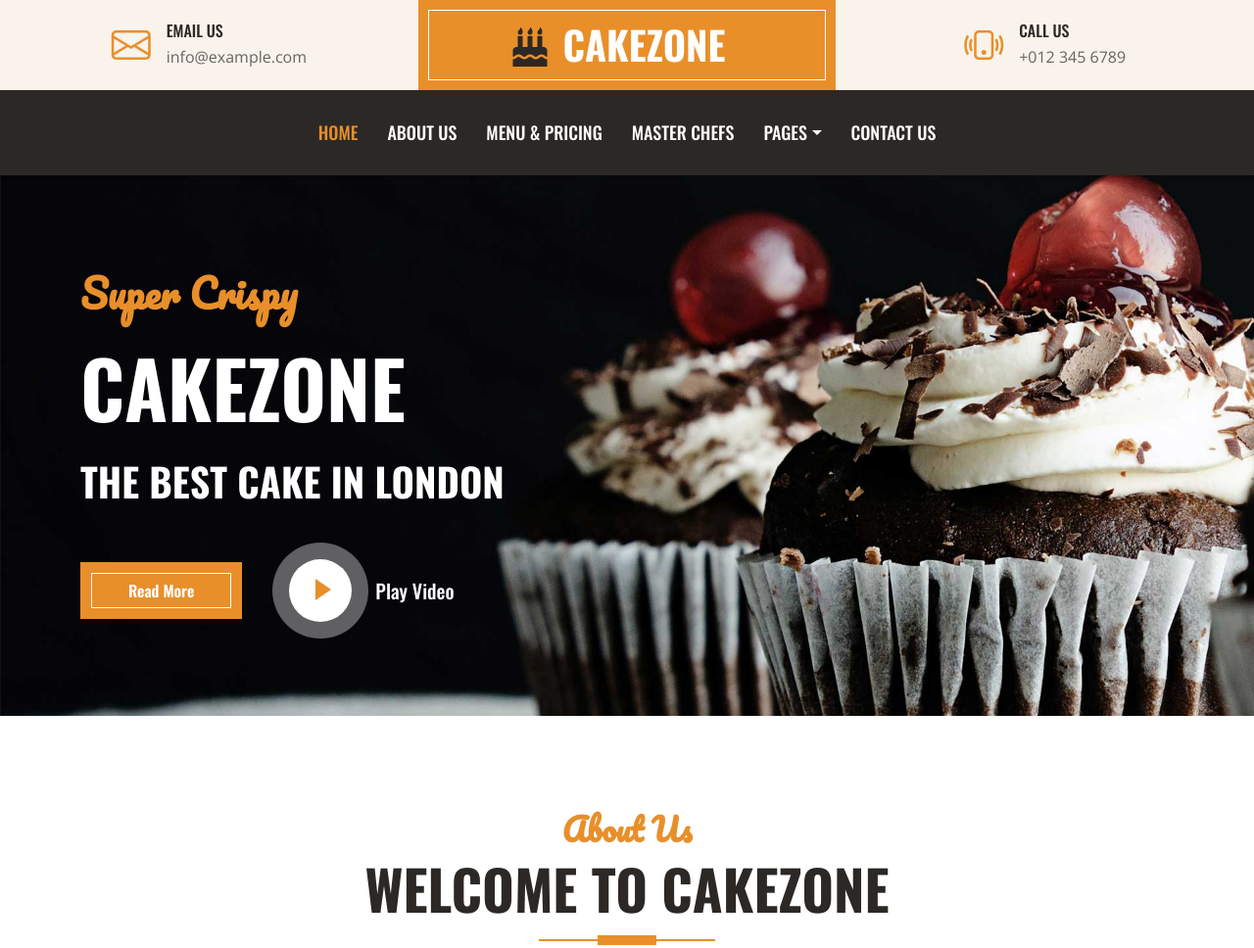
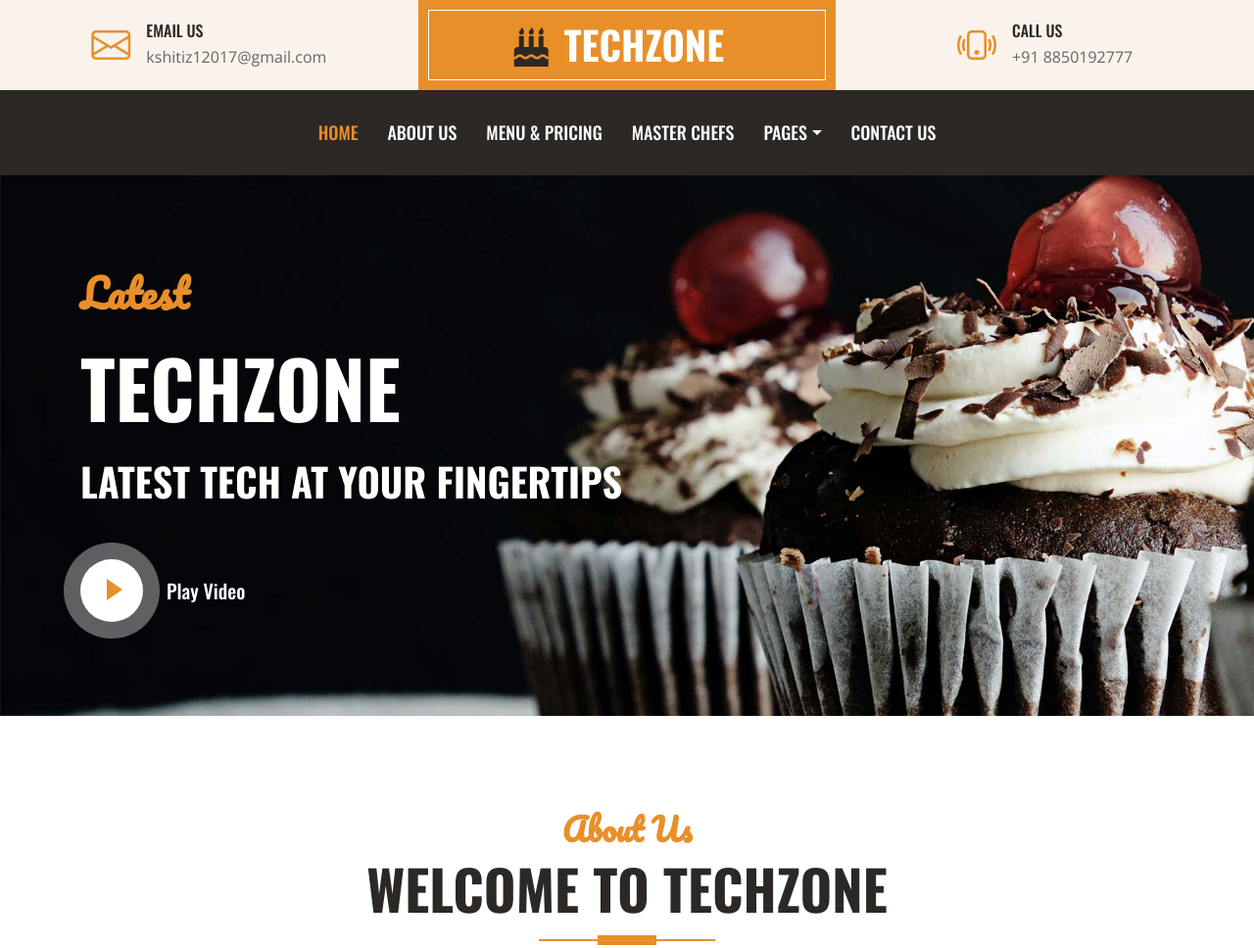
Before and after one commit to Kshn12017/Kshn12017.github.io, a plain HTML site: page index.html in a window 1280 px wide. Shown: the top 968 px of the page at 98% size. Drawn offline with nearby package versions, Linux system fonts and the light colour scheme.

Commit message:
Update index.html

```diff
--- a/index.html
+++ b/index.html
@@ -3,7 +3,7 @@
 
 <head>
     <meta charset="utf-8">
-    <title>CakeZone - Cake Shop Website Template</title>
+    <title>TechZone - Something For Everyone</title>
     <meta content="width=device-width, initial-scale=1.0" name="viewport">
     <meta content="Free HTML Templates" name="keywords">
     <meta content="Free HTML Templates" name="description">
@@ -39,14 +39,14 @@
                     <i class="bi bi-envelope fs-1 text-primary me-3"></i>
                     <div class="text-start">
                         <h6 class="text-uppercase mb-1">Email Us</h6>
-                        <span>info@example.com</span>
+                        <span>kshitiz12017@gmail.com</span>
                     </div>
                 </div>
             </div>
             <div class="col-lg-4 text-center bg-primary border-inner py-3">
                 <div class="d-inline-flex align-items-center justify-content-center">
                     <a href="index.html" class="navbar-brand">
-                        <h1 class="m-0 text-uppercase text-white"><i class="fa fa-birthday-cake fs-1 text-dark me-3"></i>CakeZone</h1>
+                        <h1 class="m-0 text-uppercase text-white"><i class="fa fa-birthday-cake fs-1 text-dark me-3"></i>TechZone</h1>
                     </a>
                 </div>
             </div>
@@ -55,7 +55,7 @@
                     <i class="bi bi-phone-vibrate fs-1 text-primary me-3"></i>
                     <div class="text-start">
                         <h6 class="text-uppercase mb-1">Call Us</h6>
-                        <span>+012 345 6789</span>
+                        <span>+91 8850192777</span>
                     </div>
                 </div>
             </div>
@@ -97,11 +97,10 @@
         <div class="container py-5">
             <div class="row justify-content-start">
                 <div class="col-lg-8 text-center text-lg-start">
-                    <h1 class="font-secondary text-primary mb-4">Super Crispy</h1>
-                    <h1 class="display-1 text-uppercase text-white mb-4">CakeZone</h1>
-                    <h1 class="text-uppercase text-white">The Best Cake In London</h1>
+                    <h1 class="font-secondary text-primary mb-4">Latest</h1>
+                    <h1 class="display-1 text-uppercase text-white mb-4">TechZone</h1>
+                    <h1 class="text-uppercase text-white">Latest Tech at your Fingertips</h1>
                     <div class="d-flex align-items-center justify-content-center justify-content-lg-start pt-5">
-                        <a href="" class="btn btn-primary border-inner py-3 px-5 me-5">Read More</a>
                         <button type="button" class="btn-play" data-bs-toggle="modal"
                             data-src="https://www.youtube.com/embed/DWRcNpR6Kdc" data-bs-target="#videoModal">
                             <span></span>
@@ -141,12 +140,12 @@
         <div class="container">
             <div class="section-title position-relative text-center mx-auto mb-5 pb-3" style="max-width: 600px;">
                 <h2 class="text-primary font-secondary">About Us</h2>
-                <h1 class="display-4 text-uppercase">Welcome To CakeZone</h1>
+                <h1 class="display-4 text-uppercase">Welcome To TechZone</h1>
             </div>
             <div class="row gx-5">
                 <div class="col-lg-5 mb-5 mb-lg-0" style="min-height: 400px;">
                     <div class="position-relative h-100">
-                        <img class="position-absolute w-100 h-100" src="img/about.jpg" style="object-fit: cover;">
+                        <img class="position-absolute w-100 h-100" src="img/binary.jpg" style="object-fit: cover;">
                     </div>
                 </div>
                 <div class="col-lg-6 pb-5">
```
